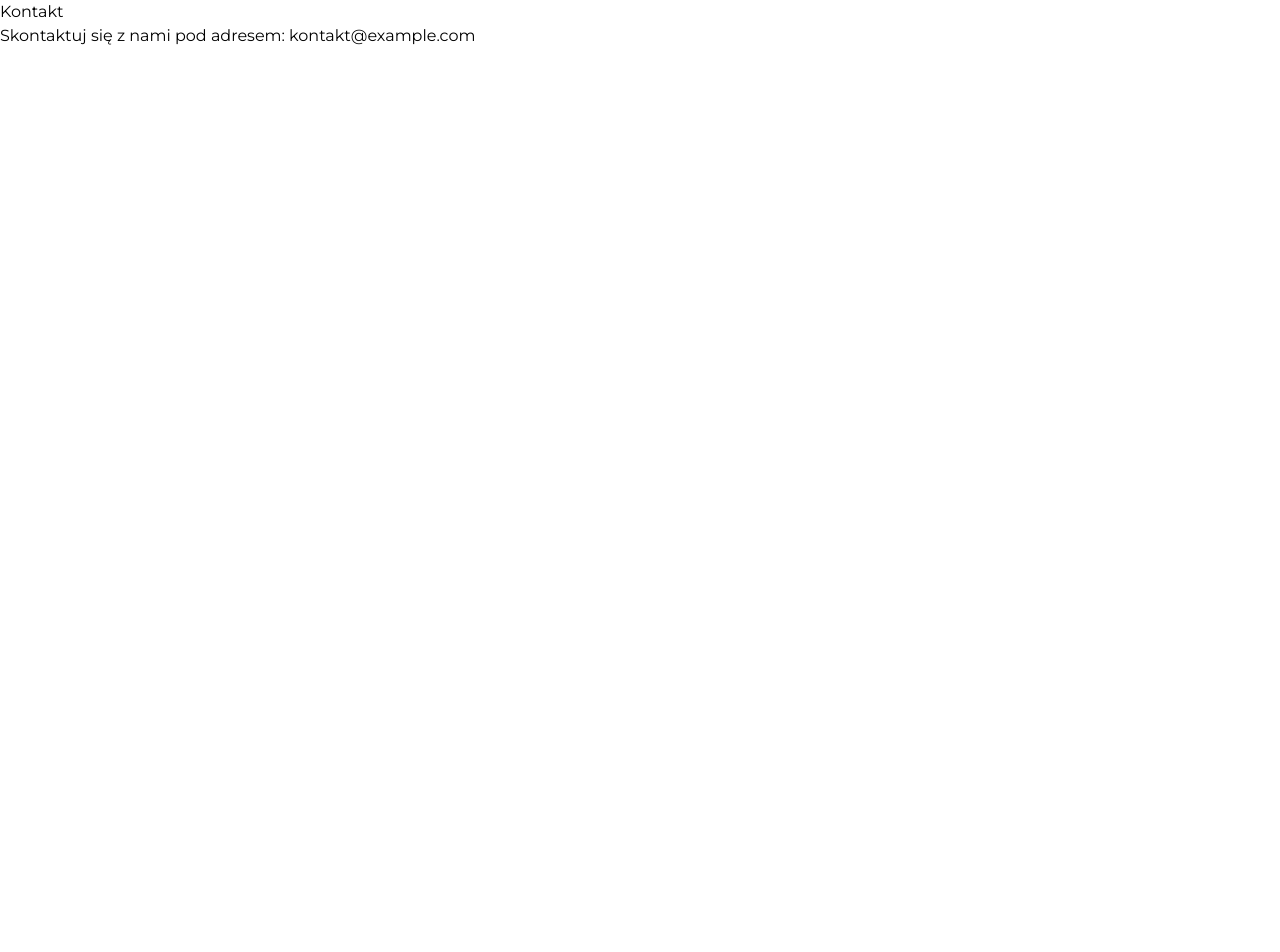
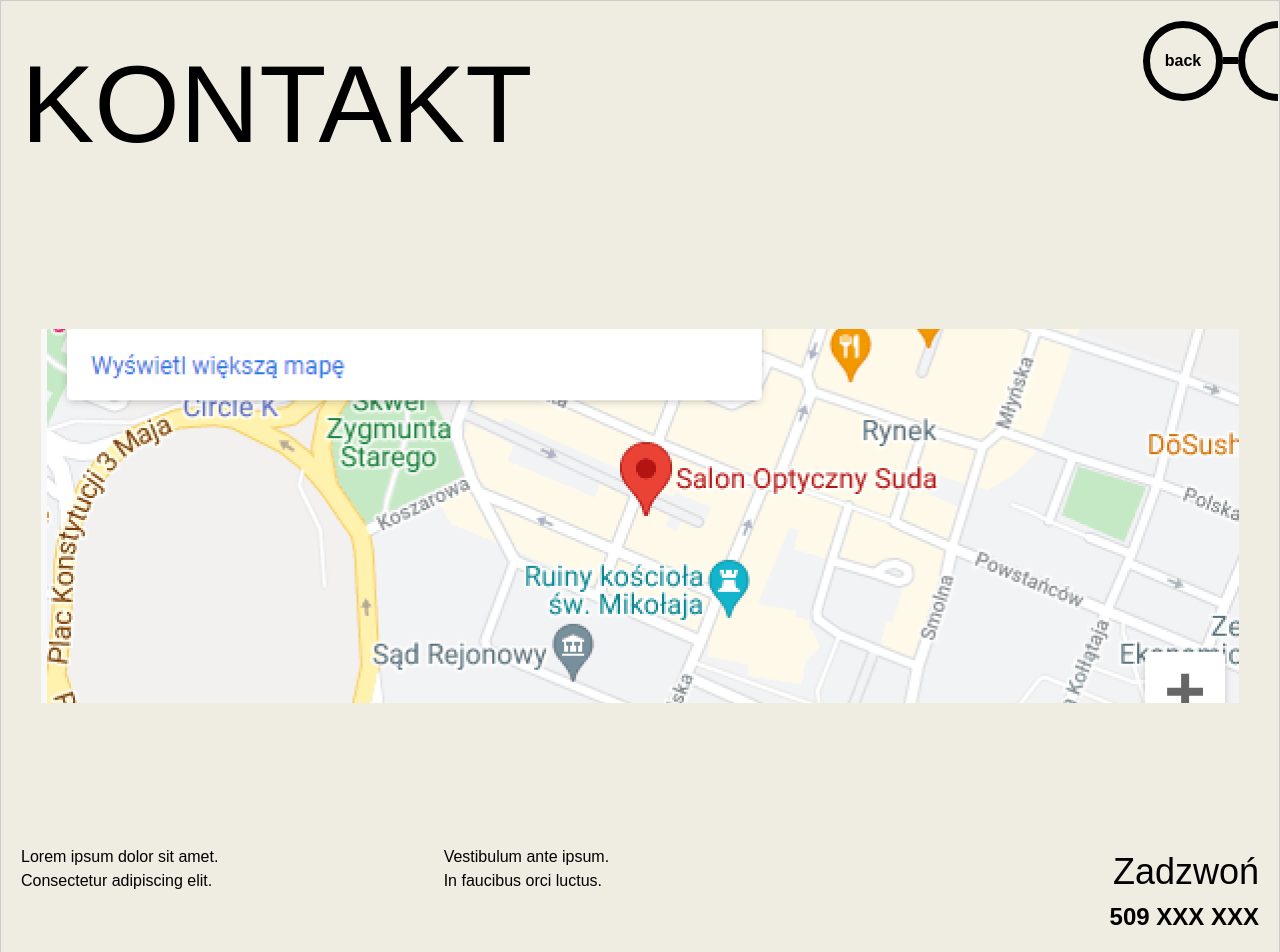
Before and after one commit to astacus777/optician-astro, an Astro site: page /contact in a window 1280 px wide. Shown: the top 952 px of the page. Before the commit the page ends 800 px from the top, so only its background shows below. Built offline with nearby package versions, Linux system fonts and the light colour scheme; Astro itself is replaced by a stand-in of ours; a web font is replaced by a local one.

Commit message:
contact page - initial

```diff
--- a/src/layouts/Layout.astro
+++ b/src/layouts/Layout.astro
@@ -7,6 +7,7 @@
 		<meta name="generator" content={Astro.generator} />
 		<link href="https://fonts.googleapis.com/css2?family=Montserrat:wght@400;500;600;700&display=swap" rel="stylesheet">
 		<link href="https://fonts.googleapis.com/css2?family=Roboto:wght@100&display=swap" rel="stylesheet">
+		<link rel="stylesheet" href="https://use.typekit.net/your-kit-id.css">
 		<title>OPTITIAN</title>
 	</head>
 	<body>
--- a/src/pages/contact.astro
+++ b/src/pages/contact.astro
@@ -1,7 +1,38 @@
 ---
 import Layout from '../layouts/Layout.astro';
+import '../styles/contact.css';
 ---
 <Layout>
-  <h1>Kontakt</h1>
-  <p>Skontaktuj się z nami pod adresem: kontakt@example.com</p>
+  <body>
+    <div class="container">
+      <div class="link-container">
+          <div class="top-right-circle">
+        <a href="/" class="home-link">back</a>
+          </div>
+        <div class="bold-line"></div>
+        <div class="half-circle"></div>
+      </div>
+
+      <h1 class="title">KONTAKT</h1>
+      <div class="map-section">
+        <img src="map.png" alt="Mapa" class="map-image">
+      </div>
+      <div class="bottom-section">
+        <div class="left-container">
+          <div class="column">
+            <p>Lorem ipsum dolor sit amet.</p>
+            <p>Consectetur adipiscing elit.</p>
+          </div>
+          <div class="column">
+            <p>Vestibulum ante ipsum.</p>
+            <p>In faucibus orci luctus.</p>
+          </div>
+        </div>
+        <div class="right-container">
+          <h2>Zadzwoń</h2>
+          <p>509 XXX XXX</p>
+        </div>
+      </div>
+    </div>
+  </body>
 </Layout>
--- a/src/pages/shop.astro
+++ b/src/pages/shop.astro
@@ -4,19 +4,21 @@
 import '../styles/treatment.css';
 ---
 <Layout>
+  <section>
   <div class="shapes">
     <div class="half-circle"></div>
     <div class="bold-line"></div>
     <div class="circle">
       <a href="index.html">back</a>
     </div>
-    <h1>SKLEP</h1>
+    <div class="shop-h1">
+    <h1 class="text-6xl ml-56">Sklep</h1>
+  </div>
   </div>
   <div class="half-eye-container">
     <div class="bg-left background-both"> <img src="left-eye.png" alt=""> </div>
     <div class="bg-righ background-both"> <img src="right-eye.png" alt=""> </div>
   </div>
-
-
+</section>
 
 </Layout>
--- /dev/null
+++ b/src/styles/contact.css
@@ -0,0 +1,108 @@
+body {
+    margin: 0;
+    font-family: Arial, sans-serif;
+    background-color: #efece2;
+  }
+
+  .container {
+    width: 1552px;
+    height: 1485px;
+    margin: 0 auto;
+    border: 1px solid #ccc;
+    position: relative;
+    display: flex;
+    flex-direction: column;
+  }
+
+  .link-container {
+    position: absolute;
+    display: flex;
+    align-items: center;
+    top: 20px;
+    right: 1px;
+  }
+
+  .top-right-circle {
+
+    width: 80px;
+    height: 80px;
+    border-radius: 50%;
+    border: 7px solid black;
+    display: flex;
+    justify-content: center;
+    align-items: center;
+  }
+
+  .top-right-circle .home-link {
+    text-decoration: none;
+    font-weight: bold;
+    color: #000;
+  }
+  /* Half-Circle */
+  .half-circle {
+    width: 40px;
+    height: 80px;
+    border: 7px solid black;
+    border-bottom-left-radius: 50px;
+    border-top-left-radius: 50px;
+    border-right: none;
+  }
+  /* Line between*/
+
+  .bold-line {
+    width: 15px;
+    height: 7px;
+    margin-top: 36px;
+    margin-bottom: 37px;
+    background-color: black;
+  }
+
+  .title {
+    text-align: left;
+    font-size: 110px;
+    margin: 20px;
+    text-transform: uppercase;
+  }
+
+  .map-section {
+    flex: 1;
+    display: flex;
+    justify-content: center;
+    align-items: center;
+  }
+
+  .map-image {
+    max-width: 100%;
+    height: auto;
+  }
+
+  .bottom-section {
+    display: flex;
+    justify-content: space-between;
+    margin: 20px;
+    flex: 1;
+  }
+
+  .left-container {
+    flex: 2;
+    display: flex;
+    gap: 20px;
+  }
+
+  .column {
+    flex: 1;
+  }
+
+  .right-container {
+    flex: 1;
+    text-align: right;
+  }
+
+  .right-container h2 {
+    font-size: 36px;
+  }
+
+  .right-container p {
+    font-size: 24px;
+    font-weight: bold;
+  }
--- a/src/styles/shop.css
+++ b/src/styles/shop.css
@@ -7,12 +7,21 @@
 
 body {
 	font-family: Montserrat, sans-serif;
-    background-color: #EFECE2;
+	background-color: #efece2;
 }
+
+
+/* background */
+
 .half-eye-container {
+	max-width: 1552px;
 	display: flex;
-    gap: 5%;
+	justify-content: center;
 }
 .bg-left {
 	margin-top: 10%;
 }
+.shop-h1 {
+    display: flex;
+    justify-content: flex-end;
+}
--- a/tailwind.config.js
+++ b/tailwind.config.js
@@ -9,6 +9,7 @@
         sans: ['Montserrat', 'sans-serif'],
         serif: ['"Times New Roman"', 'Times', 'serif'],
         thin: ['Roboto', 'sans-serif'],
+        recoleta: ['"Recoleta Alt"', 'sans-serif'],
       },
     },
   },
```
Also changed, not shown: public/map.png (added). Lines whose indentation alone changed are shown as unchanged.
